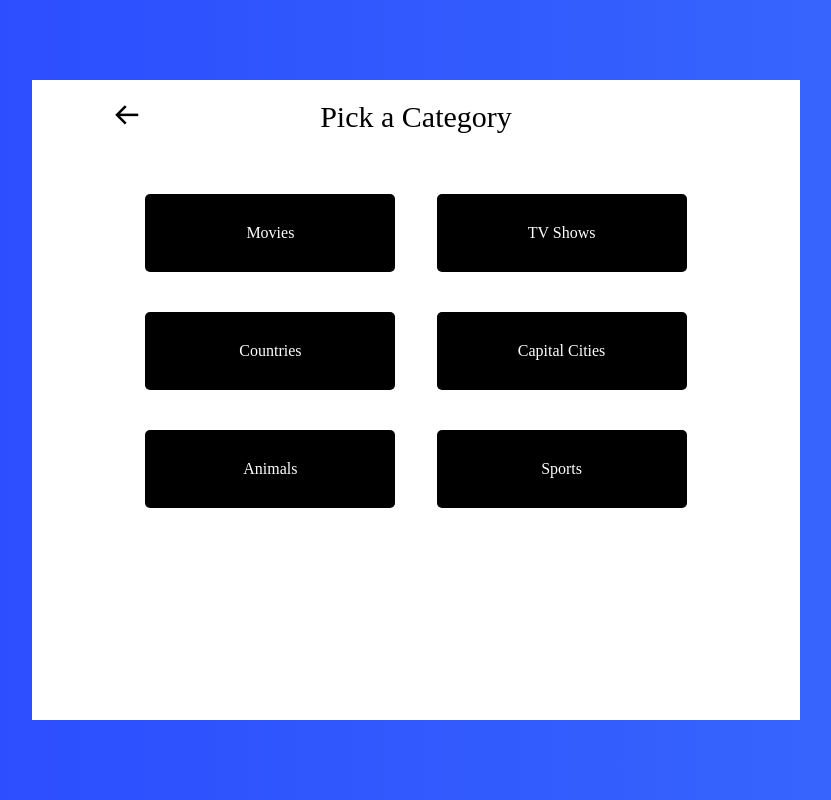
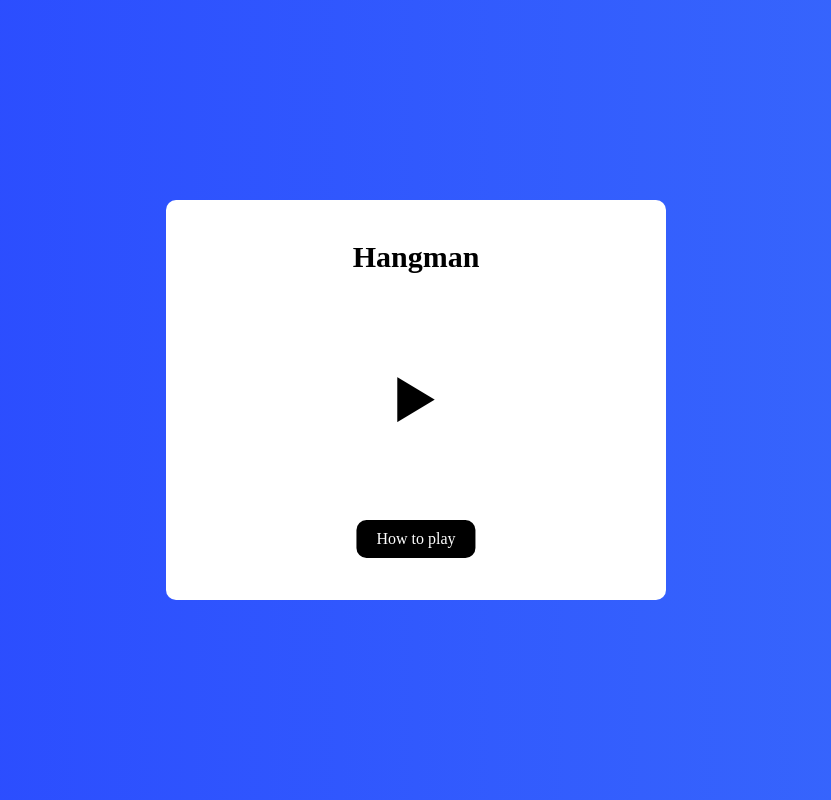
Before and after one commit to kamiri-charles/hangman, a React (Vite) app: page / in a window 1280 px wide. Shown: the whole page, without its empty margins (224-1055 px from the left). Built offline with nearby package versions, Linux system fonts and the light colour scheme.

Commit message:
feat: Add navigation between main menu and category picking

```diff
--- a/src/App.tsx
+++ b/src/App.tsx
@@ -1,13 +1,31 @@
+import { useEffect, useState } from "react";
 import MainMenu from "./components/MainMenu";
 import Categories from "./components/Categories";
 import "boxicons/css/boxicons.min.css";
 import "./App.css";
 
 function App() {
+	const [currentPage, setCurrentPage] = useState<string>("");
+
+	useEffect(() => {
+		setCurrentPage("main_menu");
+	}, []);
+
+	const renderPage = () => {
+		switch (currentPage) {
+			case "main_menu":
+				return <MainMenu changePage={setCurrentPage} />;
+			case "categories":
+				return <Categories changePage={setCurrentPage} />;
+			default:
+				return <MainMenu changePage={setCurrentPage} />;
+		}
+	};
+
 	return (
 		<div id="App">
-			{/* <MainMenu /> */}
-			<Categories />
+			{/* Render different components based on currentPage */}
+			{renderPage()}
 		</div>
 	);
 }
--- a/src/components/Categories/index.tsx
+++ b/src/components/Categories/index.tsx
@@ -1,10 +1,14 @@
 import "./styles.css";
 
-const Categories: React.FC = () => {
+interface CategoriesProps {
+	changePage: (page: string) => void;
+}
+
+const Categories: React.FC<CategoriesProps> = ({changePage}) => {
   return (
     <div className="categories">
         <div className="categories-title">
-            <div className="back-btn"><i className="bx bx-arrow-back"></i></div>
+            <div className="back-btn" onClick={() => changePage("main_menu")}><i className="bx bx-arrow-back"></i></div>
             <div>Pick a Category</div>
         </div>
 
--- a/src/components/MainMenu/index.tsx
+++ b/src/components/MainMenu/index.tsx
@@ -1,11 +1,15 @@
 import './styles.css';
 
-const MainMenu: React.FC = () => {
+interface MainMenuProps {
+    changePage: (page: string) => void;
+}
+
+const MainMenu: React.FC<MainMenuProps> = ({changePage}) => {
     return (
         <div className="main-menu">
             <div className="game-title">Hangman</div>
 
-            <div className="play-btn">
+            <div className="play-btn" onClick={() => changePage("categories")}>
                 <i className="bx bx-play"></i>
             </div>
 
```
